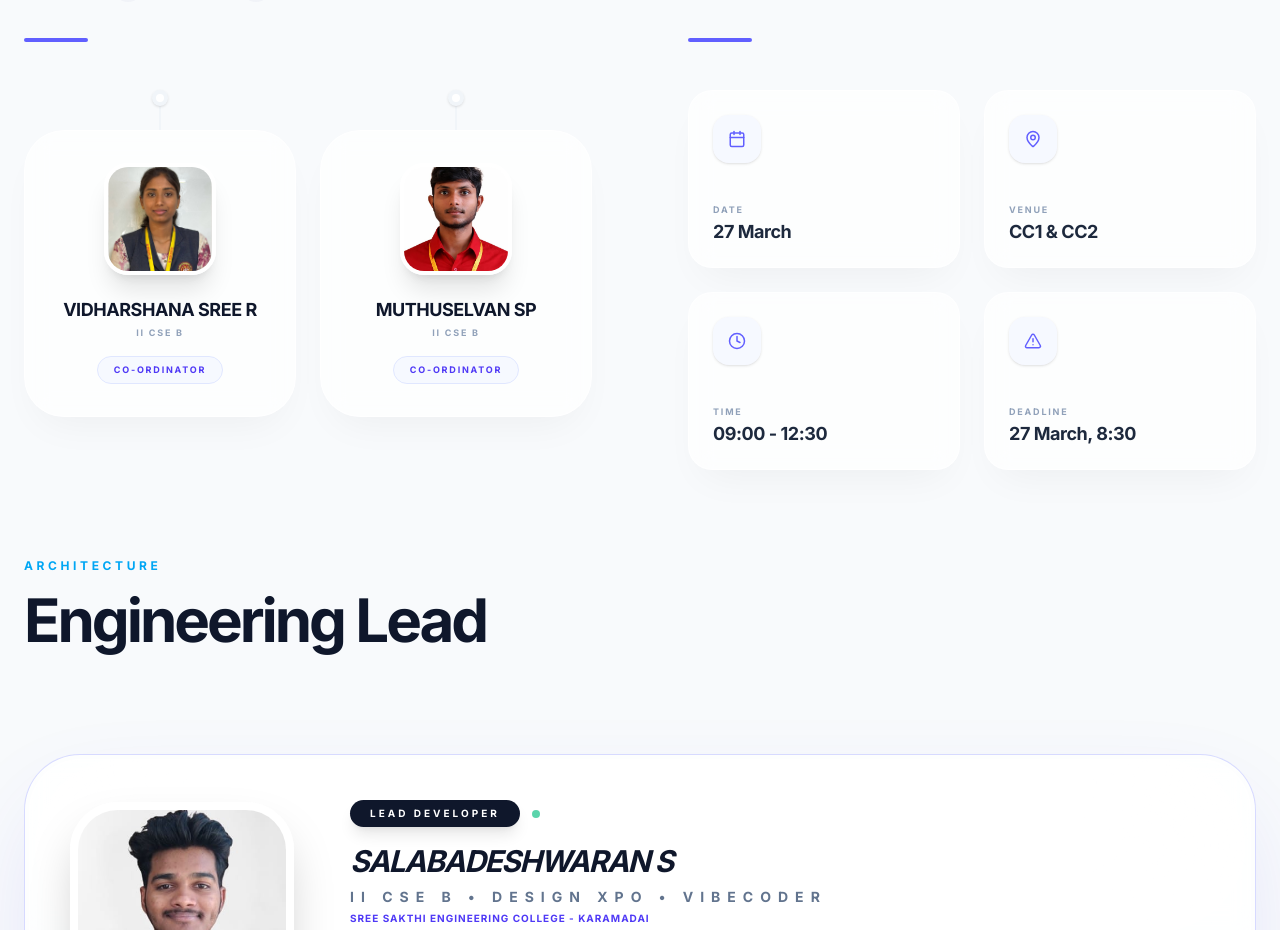
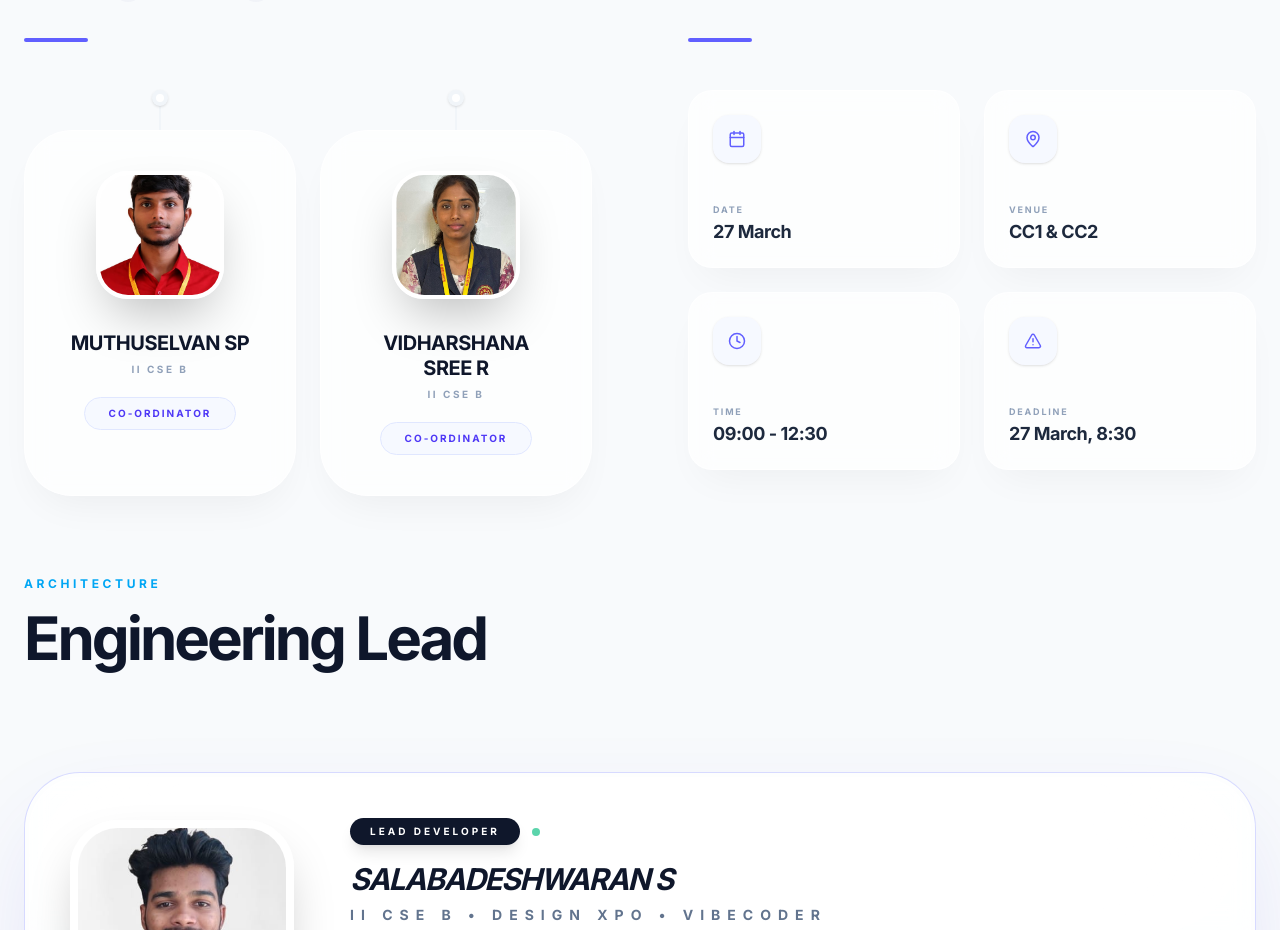
Before and after one commit to SaSee1722/DESIGNXpo, a React (Vite) app: page / in a window 1280 px wide. Shown: the part 6140-7070 px from the top of the page. Built offline with nearby package versions, Linux system fonts and the light colour scheme; no server answers; the database is empty; the HTML template or start-up script is replaced by a standard one.

Commit message:
feat: swap leadership order (Muthuselvan first) and improve profile visibility

```diff
--- a/src/components/sections/Details.tsx
+++ b/src/components/sections/Details.tsx
@@ -26,8 +26,8 @@ const Details = () => (
 
         <div className="grid grid-cols-1 sm:grid-cols-2 gap-6">
           {[
-            { name: 'VIDHARSHANA SREE R', dept: 'II CSE B', image: '/vidharshana_profile.jpg' },
-            { name: 'MUTHUSELVAN SP', dept: 'II CSE B', image: '/muthuselvan_profile.jpg' }
+            { name: 'MUTHUSELVAN SP', dept: 'II CSE B', image: '/muthuselvan_profile.jpg' },
+            { name: 'VIDHARSHANA SREE R', dept: 'II CSE B', image: '/vidharshana_profile.jpg' }
           ].map((item, i) => (
             <motion.div
               key={i}
@@ -39,14 +39,15 @@ const Details = () => (
               <div className="absolute top-0 left-1/2 -translate-x-1/2 w-4 h-4 rounded-full border-4 border-slate-100 bg-white shadow-sm z-10" />
               <div className="absolute top-4 left-1/2 -translate-x-1/2 w-0.5 h-6 bg-slate-100" />
 
-              <div className="h-full flex flex-col items-center gap-6 p-8 glass rounded-[2.5rem] border border-white/60 shadow-[0_20px_40px_-15px_rgba(0,0,0,0.05)] hover:shadow-[0_30px_60px_-15px_rgba(0,0,0,0.08)] transition-all duration-500 text-center">
-                <div className="w-28 h-28 rounded-3xl overflow-hidden border-4 border-white shadow-xl flex-shrink-0 relative group-hover:scale-105 transition-transform duration-500">
+              <div className="h-full flex flex-col items-center gap-8 p-10 glass rounded-[3rem] border border-white/60 shadow-[0_20px_40px_-15px_rgba(0,0,0,0.06)] hover:shadow-[0_40px_80px_-20px_rgba(79,70,229,0.1)] transition-all duration-700 text-center">
+                <div className="w-32 h-32 rounded-[2rem] overflow-hidden border-4 border-white shadow-2xl flex-shrink-0 relative group-hover:scale-110 transition-transform duration-700 ease-out">
                   <img src={item.image} alt={item.name} className="w-full h-full object-cover" loading="lazy" />
+                  <div className="absolute inset-0 bg-indigo-500/5 opacity-0 group-hover:opacity-100 transition-opacity duration-700" />
                 </div>
                 <div>
-                  <h4 className="font-black text-slate-900 text-lg mb-1 tracking-tight leading-tight">{item.name}</h4>
-                  <p className="text-[9px] text-slate-400 font-black uppercase tracking-[0.2em] mb-4">{item.dept}</p>
-                  <p className="text-[9px] text-indigo-600 font-black uppercase tracking-[0.2em] py-1.5 px-4 bg-indigo-50/50 rounded-full inline-block border border-indigo-100">Co-ordinator</p>
+                  <h4 className="font-black text-slate-900 text-xl mb-1.5 tracking-tight leading-tight">{item.name}</h4>
+                  <p className="text-[10px] text-slate-400 font-bold uppercase tracking-[0.25em] mb-5">{item.dept}</p>
+                  <p className="text-[10px] text-indigo-600 font-extrabold uppercase tracking-[0.2em] py-2 px-6 bg-indigo-50/50 rounded-full inline-block border border-indigo-100 group-hover:bg-indigo-600 group-hover:text-white group-hover:border-indigo-600 transition-all duration-500">Co-ordinator</p>
                 </div>
               </div>
             </motion.div>
```
